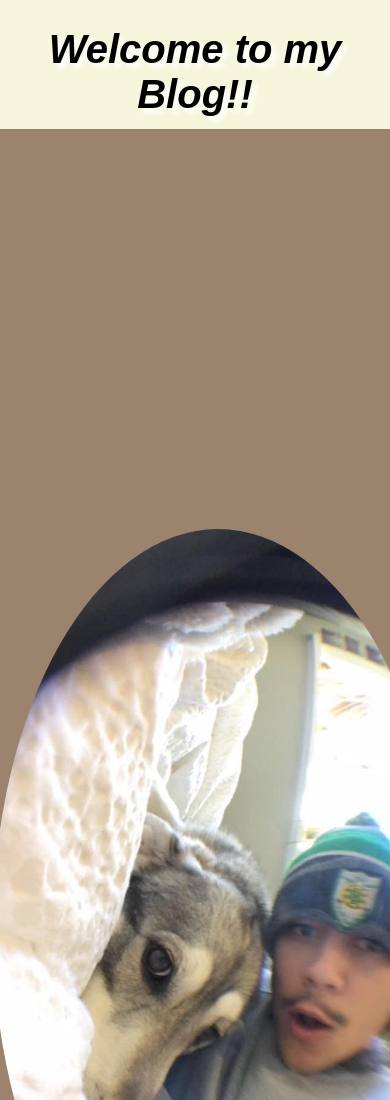
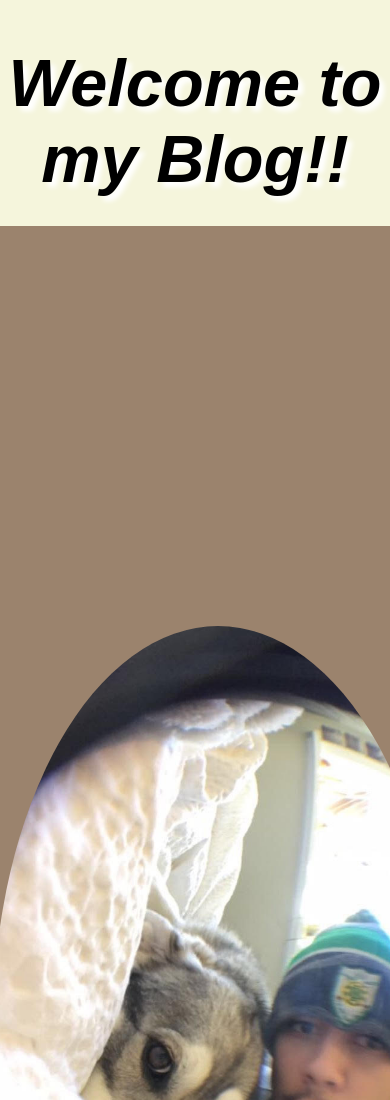
Before and after one commit to joshtaula19/joshtaula19.github.io, a plain HTML site: page index.html in a window 390 px wide. Shown: the top 1100 px of the page. Drawn offline with Linux system fonts and the light colour scheme.

Commit message:
viewport

```diff
--- a/index.html
+++ b/index.html
@@ -4,8 +4,8 @@
   <head>
     <title>Joshua's Blog</title>
     <meta name="viewport" content="width=device-width, initial-scale=1" />
+    <meta charset="UTF-8">
     <link rel="shortcut icon" type="x-icon" href="/images/guitar.png">
-    <meta charset="UTF-8">
     <link href="../styles/indexmain.css" rel="stylesheet" type="text/css">
 
 <style>
--- a/styles/indexmain.css
+++ b/styles/indexmain.css
@@ -190,13 +190,3 @@ ol {
     text-shadow: 5px 5px 5px black;
     text-align: center;
 }
-
-@media screen and (max-width: 600px)
-{
-    h1 {
-        font-size: 30pt;
-    }
-
-
-
-}
```
